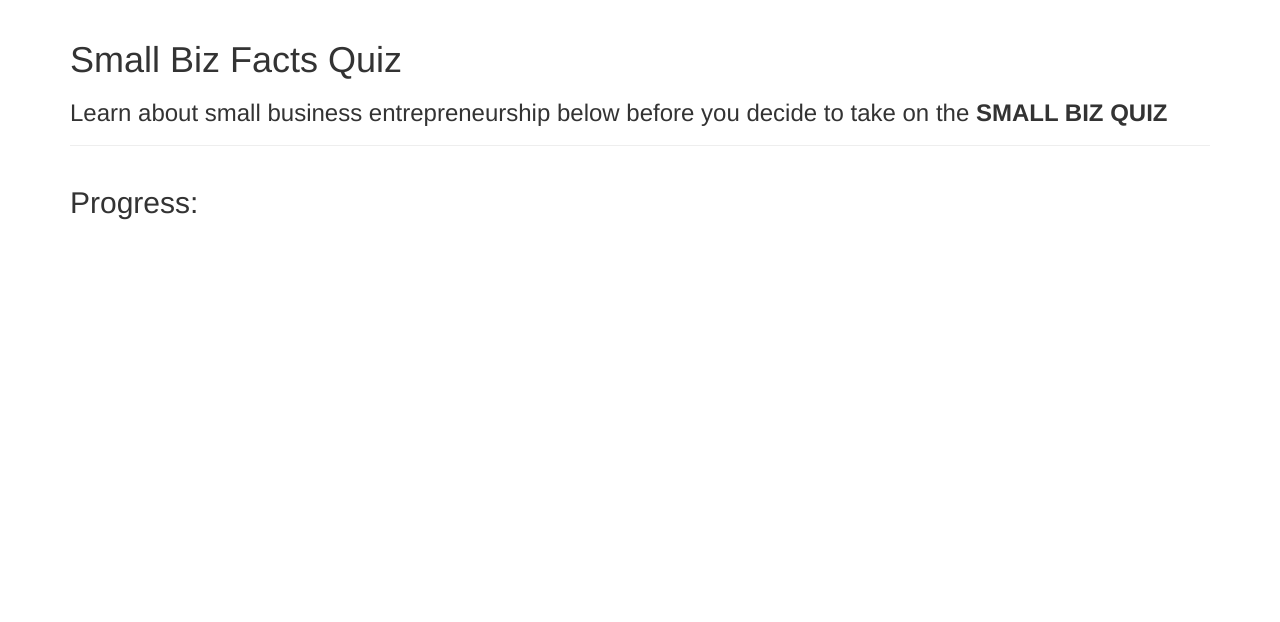
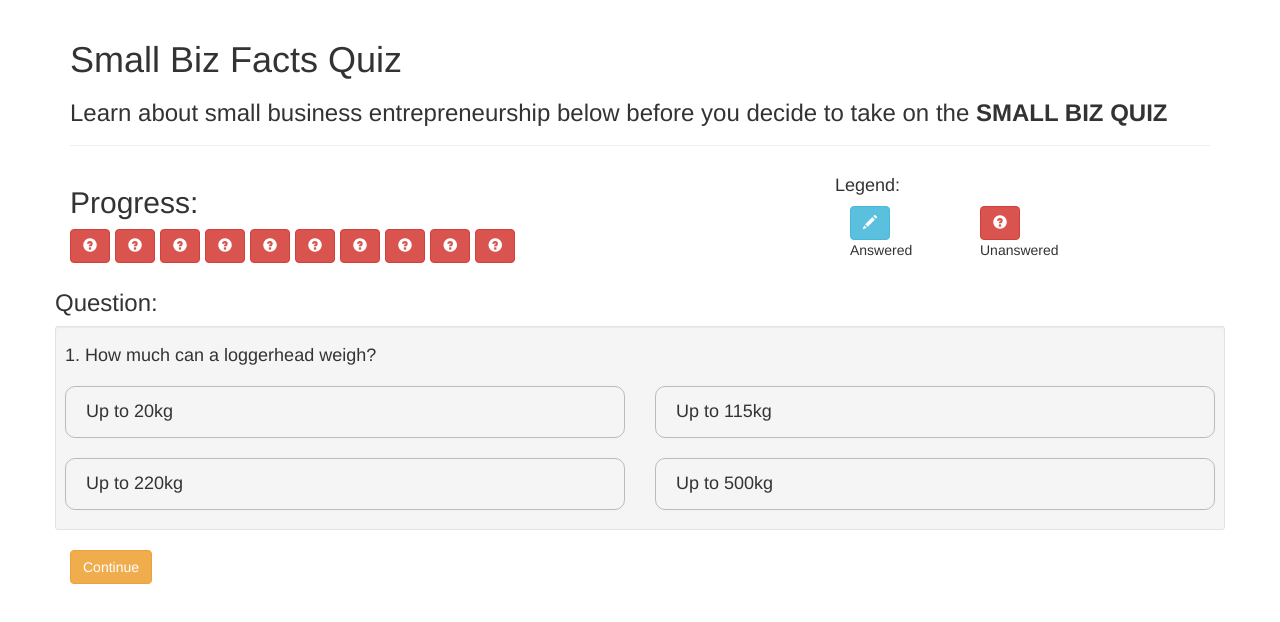
Before and after one commit to jmcclin2/smallBizQuiz, a plain HTML site: page index.html in a window 1280 px wide. Both pictures are taken after typing "Sample" into the empty fields and a click on the button "Start Quiz". Drawn offline with nearby package versions, Linux system fonts and the light colour scheme.

Commit message:
Quiz questions loading OK - next implment answer selection and results

```diff
--- a/css/style.css
+++ b/css/style.css
@@ -6,3 +6,12 @@
 .top-buffer{
     margin-top: 30px;
 }
+
+.answer{
+    padding: 15px 20px;
+    border-radius: 10px;
+    border: 1px solid #bbb;
+}
+.answer:hover{
+    cursor: pointer;
+}
--- a/index.html
+++ b/index.html
@@ -102,19 +102,58 @@
         <!-- Attach the quizCtrl to the view and ng-show when the quizActive flag is set -->
         <div ng-controller="quizCtrl as quiz" ng-show="quiz.quizMetrics.quizActive">
 
-            <div class="row">
+            <div class="row">   <!-- Progress -->
                 <div class="col-xs-8">
                     <h2>Progress:</h2>
                     <div class="btn-toolbar">
-
+                        <button class="btn" ng-repeat="question in quiz.dataService.quizQuestions" ng-class="{'btn-info': question.selected !== null, 'btn-danger': question.selected === null}">
+                            <span class="glyphicon" ng-class="{'glyphicon-pencil': question.selected !== null, 'glyphicon-question-sign': question.selected === null}"></span>
+                        </button>
                     </div>
                 </div>
 
+                <div class="col-xs-4">
+                    <div class="row">
+                        <h4>Legend:</h4>
+                        <div class="col-sm-4">
+                            <button class="btn btn-info">
+                                <span class="glyphicon glyphicon-pencil"></span>
+                            </button>
+                            <p>Answered</p>
+                        </div>
+                        <div class="col-sm-4">
+                            <button class="btn btn-danger">
+                                <span class="glyphicon glyphicon-question-sign"></span>
+                            </button>
+                            <p>Unanswered</p>
+                        </div>
+                    </div>
+                </div>
+            </div>  <!-- End Progress -->
 
+            <div class="row">   <!-- Questions -->
+                <h3>Question:</h3>
+                <div class="well well-sm">
+                    <div class="row">
+                        <div class="col-xs-12">
+                            <!-- Question Area -->
 
-            </div>
+                            <h4>{{quiz.activeQuestion+1 + ". " + quiz.dataService.quizQuestions[quiz.activeQuestion].text}}</h4>
+                            <div class="row">
+                                <div class="col-sm-6" ng-repeat="answer in quiz.dataService.quizQuestions[quiz.activeQuestion].possibilities">
+                                    <h4 class="answer">
+                                        {{answer.answer}}
+                                    </h4>
+                                </div>
+                            </div>
+                        </div>
+                    </div>
+                </div>
+            </div>  <!-- End Questions -->
+
+            <button class="btn btn-warning" ng-click="quiz.questionAnswered()">Continue</button>
+
         </div>
-
     </div>
 
     <!-- third party js -->
--- a/js/controllers/quiz.js
+++ b/js/controllers/quiz.js
@@ -12,6 +12,39 @@
 
         vm.quizMetrics = quizMetrics;
         vm.dataService = DataService;
+        vm.activeQuestion = 0;
+
+        var numQuestionsAnswered = 0;
+
+        vm.setActiveQuestion = setActiveQuestion;
+
+        function setActiveQuestion() {
+            var breakOut = false;
+            var quizLength = DataService.quizQuestions.length - 1;
+
+            while (!breakOut) {
+                vm.activeQuestion = vm.activeQuestion < quizLength?++vm.activeQuestion:0;
+                if (DataService.quizQuestions[vm.activeQuestion].selected === null) {
+                    breakOut = true;
+                }
+            }
+        }
+
+        vm.questionAnswered = questionAnswered;
+
+        function questionAnswered() {
+
+            var quizLength = DataService.quizQuestions.length;
+
+            if (DataService.quizQuestions[vm.activeQuestion].selected !== null) {
+                numQuestionsAnswered++;
+
+                if (numQuestionsAnswered >= quizLength) {
+                    //Finalise the quiz
+                }
+            }
+            vm.setActiveQuestion();
+        }
     }
 
 })();
```
